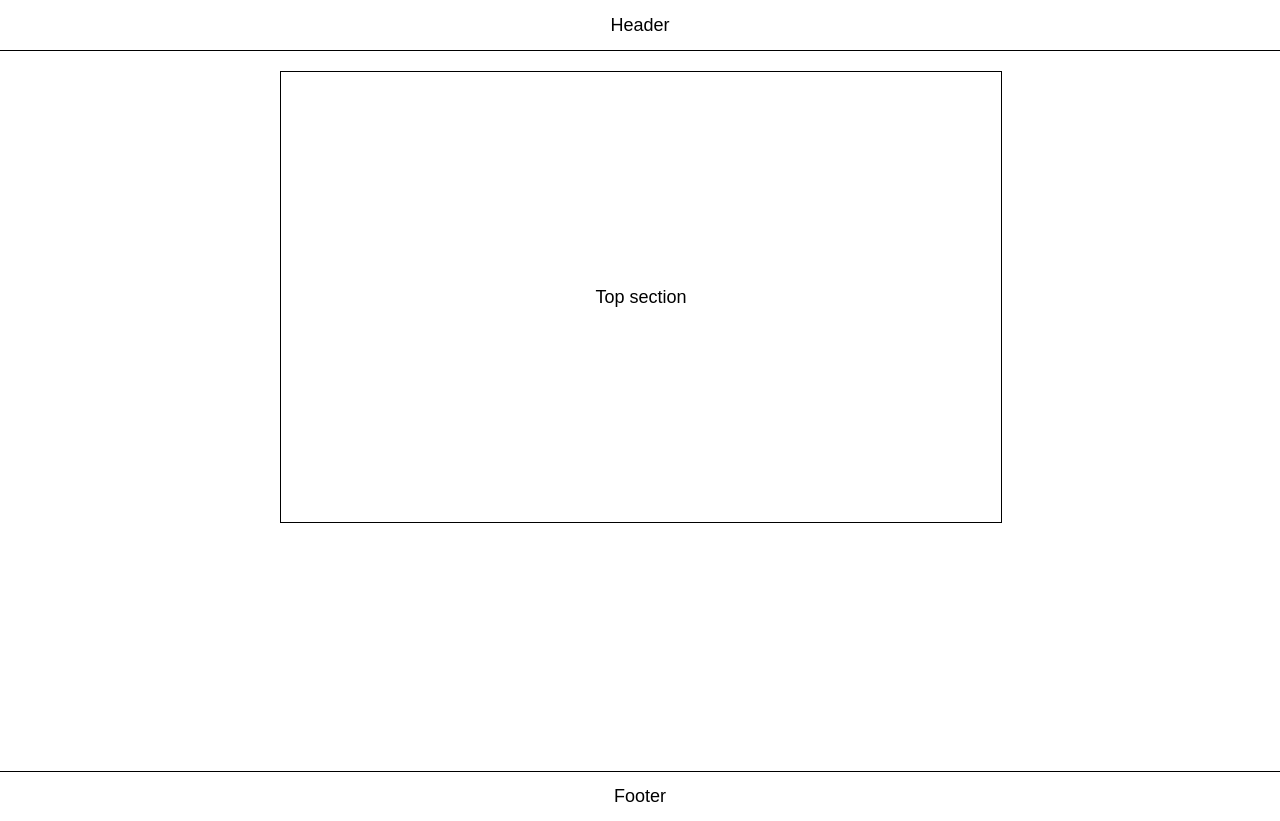
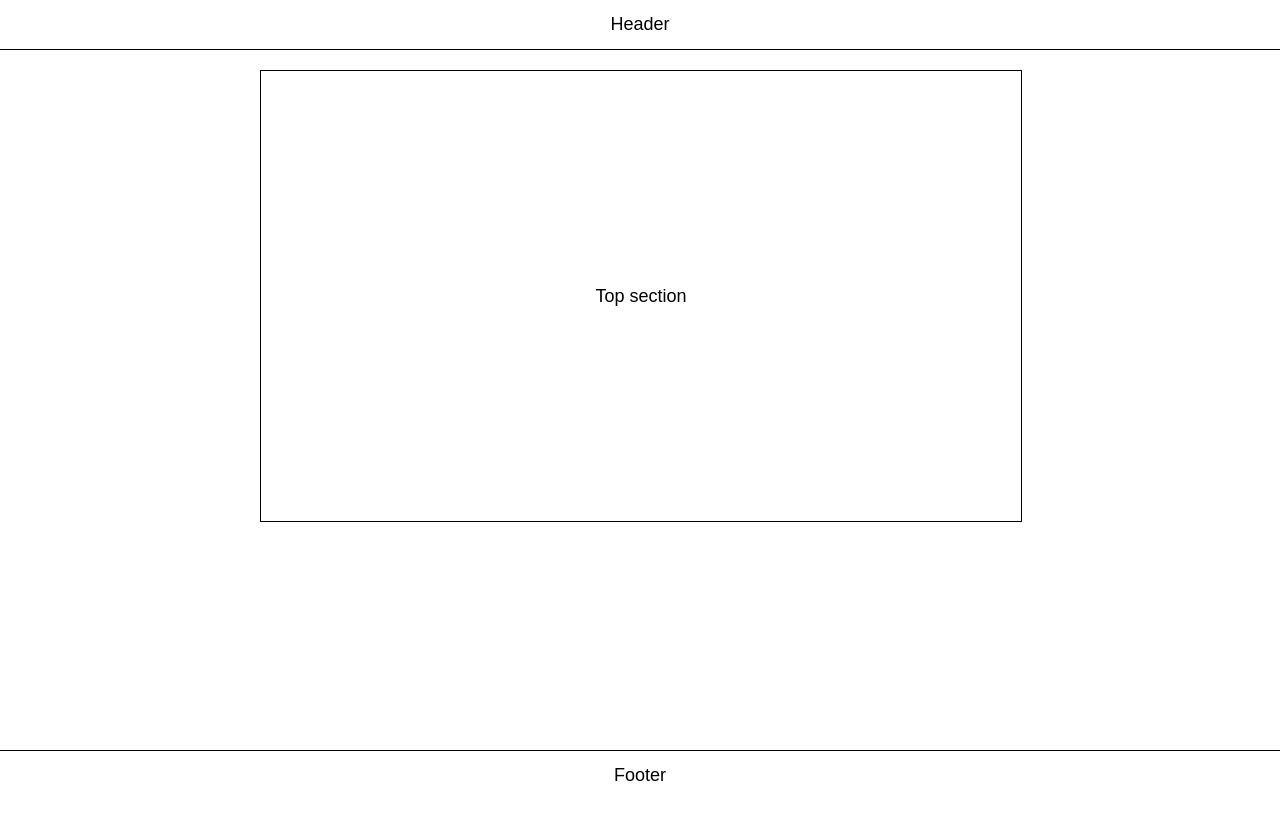
Before and after one commit to ooloo-io/github-flow-youguan88, a website: page src/index.html in a window 1280 px wide. After the commit the page ends 800 px from the top, so only its background shows below. Drawn offline with nearby package versions, Linux system fonts and the light colour scheme.

Commit message:
Style top section

```diff
--- a/src/styles.css
+++ b/src/styles.css
@@ -4,7 +4,7 @@ body {
 }
 
 .header {
-  height: 50px;
+  height: 49px;
   display: flex;
   justify-content: center;
   align-items: center;
@@ -20,17 +20,16 @@ body {
 }
 
 .content {
-  min-height: calc(100vh - 100px);
-  width: 720px;
+  min-height: calc(100vh - 140px);
+  width: 760px;
   max-width: 100%;
   margin: auto;
+  padding: 20px;
 }
-
 
 .section {
   height: 450px;
   width: 100%;
-  margin-top: 20px;
   display: flex;
   justify-content: center;
   align-items: center;
```
